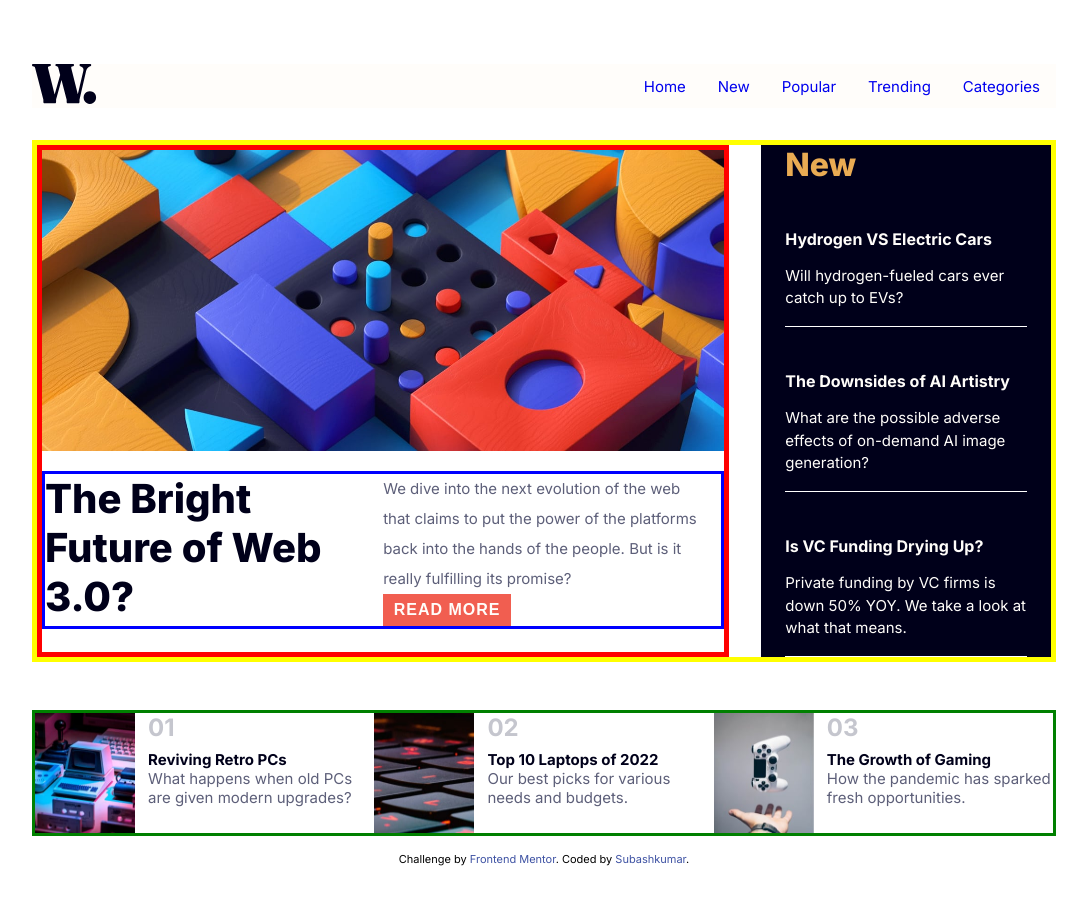
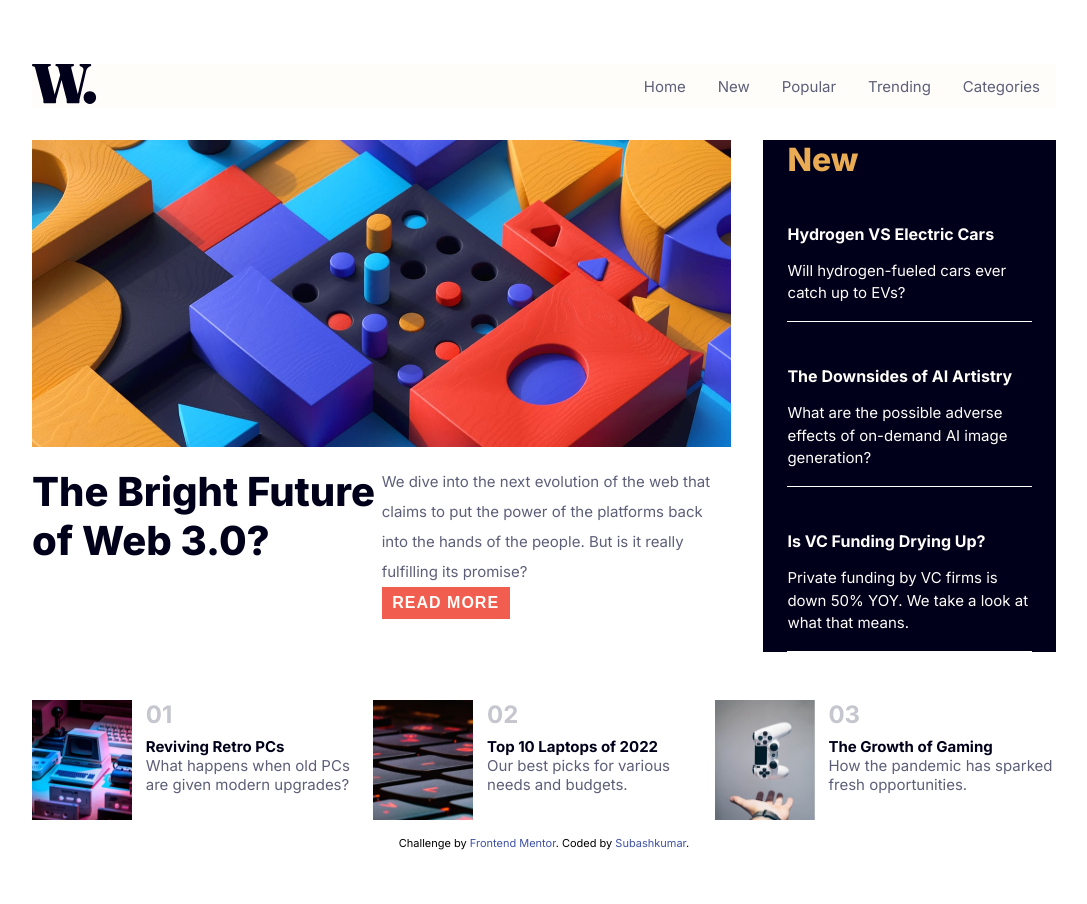
Before and after one commit to Subashkumar-S/Frontend_Mentor_NEWS_homepage, a plain HTML site: page index.html in a window 1280 px wide. Shown: the whole page, without its empty margins (96-1183 px from the left). Drawn offline with Linux system fonts and the light colour scheme.

Commit message:
updated navbar

```diff
--- a/styles.css
+++ b/styles.css
@@ -46,7 +46,10 @@ header{
     margin: 0 1rem;
 }
 .navlist li a{
-
+    color: var(--dark-grayish-blue);
+}
+.navlist li a:hover{
+    color: var(--soft-orange);
 }
 .hamburger{
     display: none;
@@ -60,7 +63,7 @@ header{
 .hero_container{
     min-width: 100%;
     min-height: max-content;
-    border: 5px solid yellow;
+    /* border: 5px solid yellow; */
     display: grid;
     grid-template-columns: 2.5fr 1fr;
     margin-bottom: 3rem;
@@ -68,7 +71,7 @@ header{
 .container1{
     height: 32rem;
     margin-right: 2rem;
-    border: 5px solid red;
+    /* border: 5px solid red; */
 }
 .image{
     width: 100%;
@@ -78,7 +81,7 @@ header{
 .inner_container{
     display: grid;
     grid-template-columns: 1fr 1fr;
-    border: 3px solid blue;
+    /* border: 3px solid blue; */
     margin-top: 1rem;
 }
 .heading{
@@ -158,7 +161,7 @@ header{
 /* bottom articles section starts */
 .article_container{
     margin: 1rem 0;
-    border: 3px solid green;
+    /* border: 3px solid green; */
     display: grid;
     grid-template-columns: 1fr 1fr 1fr;
 }
@@ -193,6 +196,11 @@ header{
 
 /* footer starts */
 
+/* footer{
+    position: absolute;
+    bottom: 0;
+    left: 0;
+} */
 .attribution { font-size: 11px; text-align: center; }
 .attribution a { color: hsl(228, 45%, 44%); }
 
```
